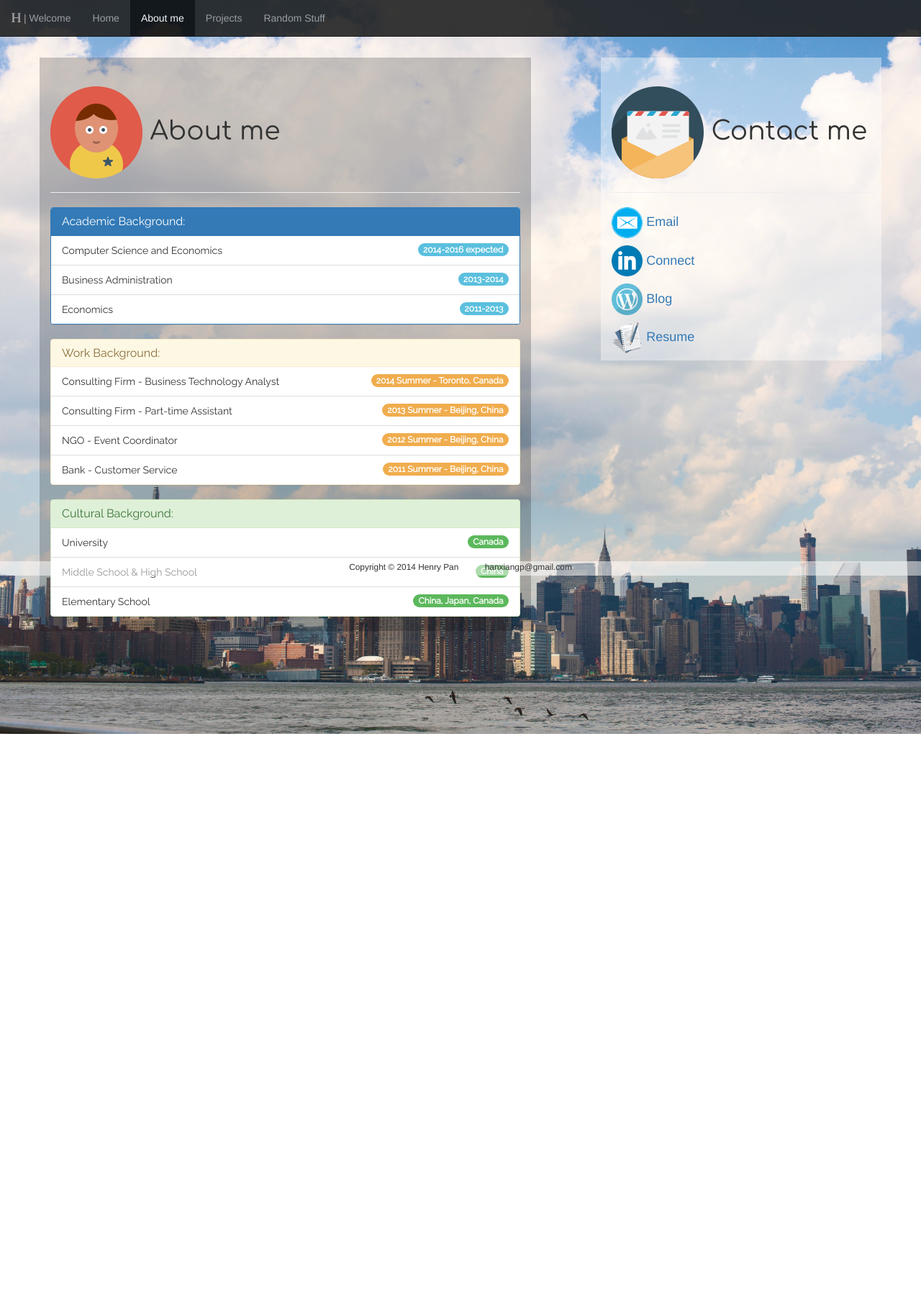
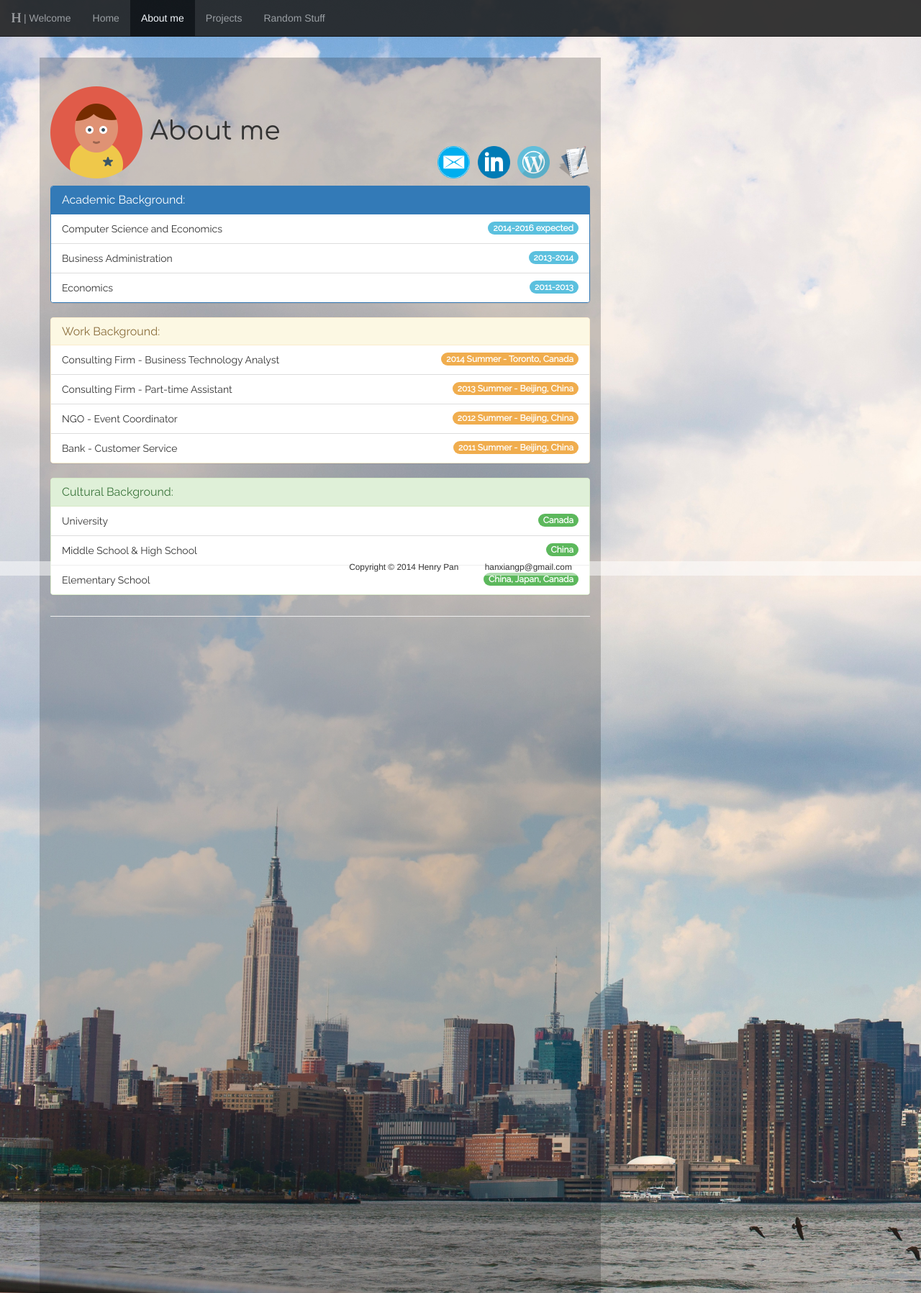
Before and after one commit to workofart/Personal-Page-old, a PHP site: page /about.html in a window 1280 px wide. Shown: the whole page at 72% size. Before the commit the page ends 1020 px from the top, so only its background shows below. Run offline with PHP 8.4, Linux system fonts and the light colour scheme; some libraries are stand-ins or nearby versions.

Commit message:
updated about.html
deleted the contact me box and replaced with icons in the about me box

```diff
--- a/about.html
+++ b/about.html
@@ -40,11 +40,24 @@
 	<!-- Big Header -->
 	<div class="container">
 		<div class="row">
-			<div class="darken col-xs-12 col-md-7">
+			<div class="darken col-xs-12 col-md-8">
 				<div class="page-header header-font">
+					<h1>
+						<img src="img/student.png" alt=""> About me
+						<div class="icons">
+							<a class="icon" href="mailto:hanxiangp@gmail.com"><img src="img/email.png" style="width: 6%; height: 6%" alt=""></a>
+						<!-- </div> -->
+						<!-- <div class="icons"> -->
+							<a class="icon" href="https://www.linkedin.com/profile/view?id=164014511"><img src="img/linkedin.png" style="width: 6%; height: 6%" alt=""></a>
+						<!-- </div> -->
+						<!-- <div class="icons"> -->
+							<a class="icon" href="http://henryp321.wordpress.com"><img src="img/wordpress.png" style="width: 6%; height: 6%" alt=""></a>
+						<!-- </div> -->
+						<!-- <div class="icons"> -->
+							<a class="icon" href="#" data-toggle="modal" data-target="#myModal"><img src="img/resume.png" style="width: 6%; height: 6%" alt=""></a>
+							</div>
+						</h1>
 
-					<h1><img src="img/student.png" alt=""> About me</h1>
-				</div>
 						<!-- Academic Background -->
 						<div class="panel panel-primary text-font">
 							<div class="panel-heading">
@@ -82,24 +95,6 @@
 							</ul>
 						</div>
 					</div>
-			<div class="whiten col-xs-12 col-md-4 col-md-offset-1">
-				<div class="page-header header-font">
-					<h1><img src="img/contact.png" alt=""> Contact me</h1>
-				</div>
-				<h4>
-					<a href="mailto:hanxiangp@gmail.com"><img src="img/email.png" style="width: 12%; height: 12%" alt=""> Email</a></span>
-				</h4>
-				<h4>
-					<a href="https://www.linkedin.com/profile/view?id=164014511"><img src="img/linkedin.png" style="width: 12%; height: 12%" alt=""> Connect</a></span>
-				</h4>
-				<h4>
-					<a href="http://henryp321.wordpress.com"><img src="img/wordpress.png" style="width: 12%; height: 12%" alt=""> Blog</a></span>
-				</h4>
-				<h4>
-					<a href="#" data-toggle="modal" data-target="#myModal"><img src="img/resume.png" style="width: 12%; height: 12%" alt=""> Resume</a>
-				</h4>
-			</div>
-			<br>
 
 					<!-- Modal -->
 					<div class="modal fade" id="myModal" tabindex="-1" role="dialog" aria-labelledby="myModalLabel" aria-hidden="true">
--- a/css/about.css
+++ b/css/about.css
@@ -30,6 +30,11 @@ body {
 				left: 0;
 				position: fixed;
 				background-color: rgba(255, 255, 255, 0.5);
+			}
+			.icons{
+				margin-top: -45px;
+				text-align: right;
+				display: block;
 			}
 			/*.academic{
 				opacity: 0;
```
Lines whose indentation alone changed are shown as unchanged.
